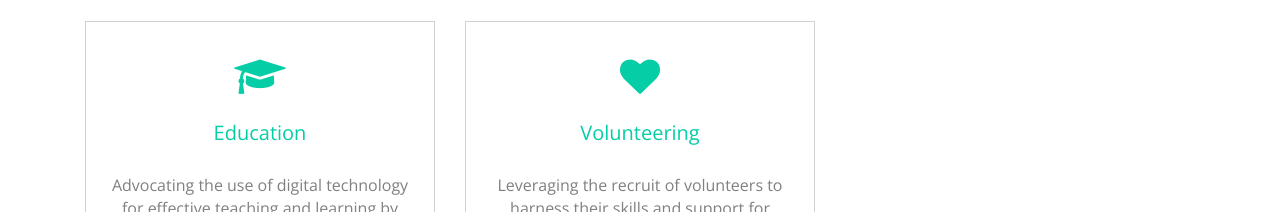
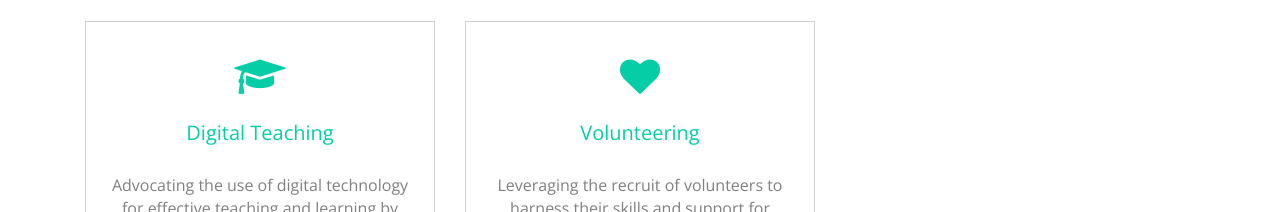
Before and after one commit to HaiHongLa/fien-foundation, a React (Create React App) app: page / in a window 1280 px wide. Shown: the part 1920-2132 px from the top of the page. Built offline with nearby package versions, Linux system fonts and the light colour scheme; no server answers.

Commit message:
modified home page

```diff
--- a/src/components/AboutUs/OurGoals.js
+++ b/src/components/AboutUs/OurGoals.js
@@ -54,7 +54,7 @@ const OurGoals = () => {
               <span>
                 <i className="fa fa-graduation-cap fa-lg"></i>
               </span>
-              <h3>Education</h3>
+              <h3>Digital Teaching</h3>
               <p className="text-center">
                 Advocating the use of digital technology for effective teaching
                 and learning by equipping schools with ICT facilities.
```
